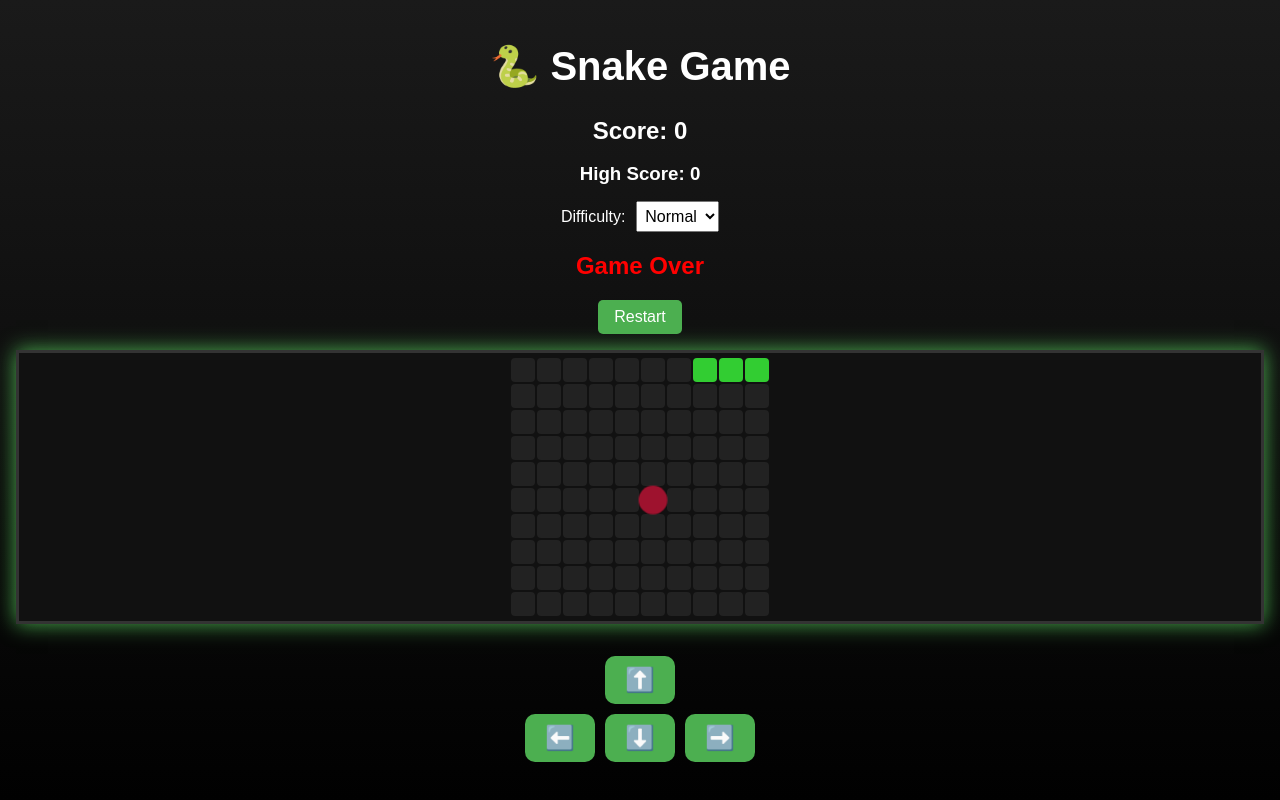
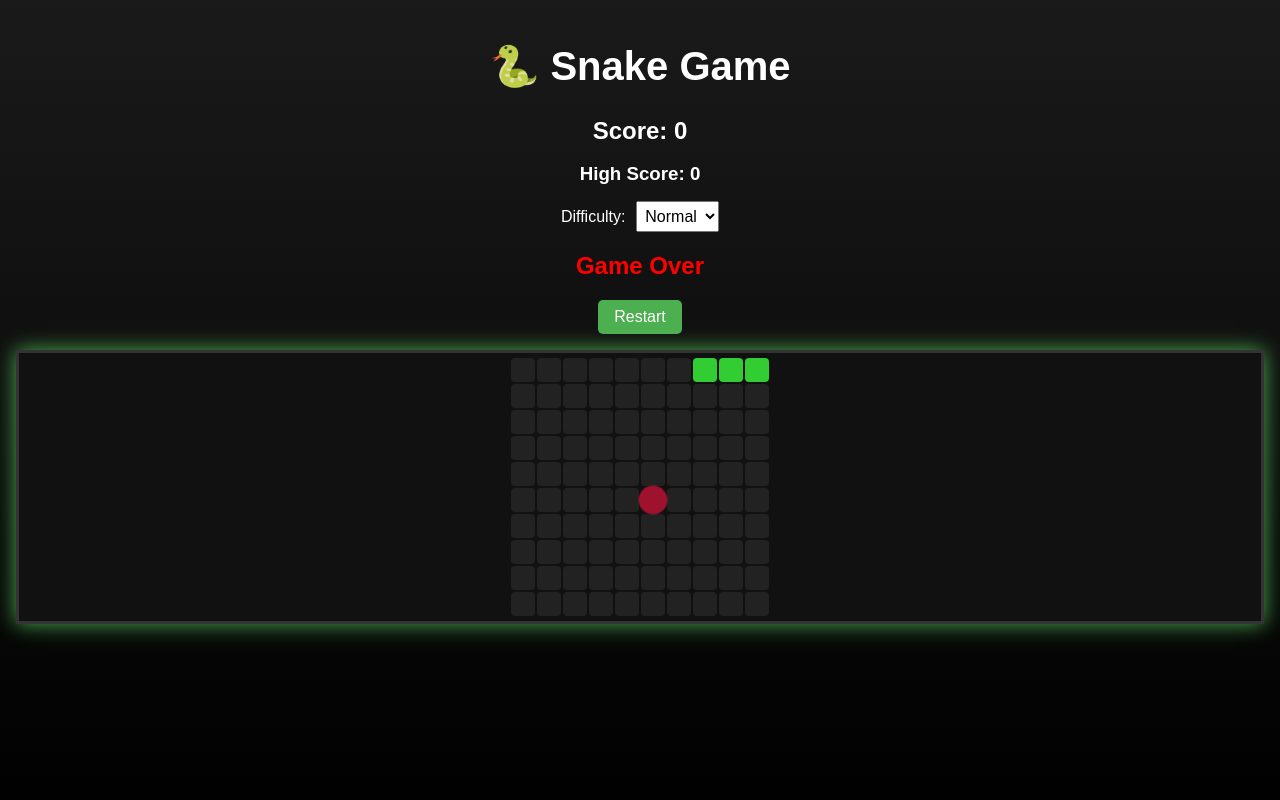
Before and after one commit to Kebhino/snake-game, a React (Create React App) app: page / in a window 1280 px wide. Shown: the top 800 px of the page. Built offline with nearby package versions, Linux system fonts and the light colour scheme; no server answers.

Commit message:
hidding buttons on web

```diff
--- a/src/SnakeGame.tsx
+++ b/src/SnakeGame.tsx
@@ -133,6 +133,8 @@ const SnakeGame = () => {
     restartGame();
   };
 
+  const isMobile = /Mobi|Android/i.test(navigator.userAgent);
+
   return (
     <div
       style={{
@@ -218,7 +220,8 @@ const SnakeGame = () => {
         )}
       </div>
 
-      {/* D-pad for mobile */}
+      {/* D-pad for mobile only */}
+      {isMobile && (
         <div
           style={{
             display: "flex",
@@ -254,6 +257,7 @@ const SnakeGame = () => {
             </button>
           </div>
         </div>
+      )}
 
       <style>{`
         @keyframes pulse {
```
Lines whose indentation alone changed are shown as unchanged.
